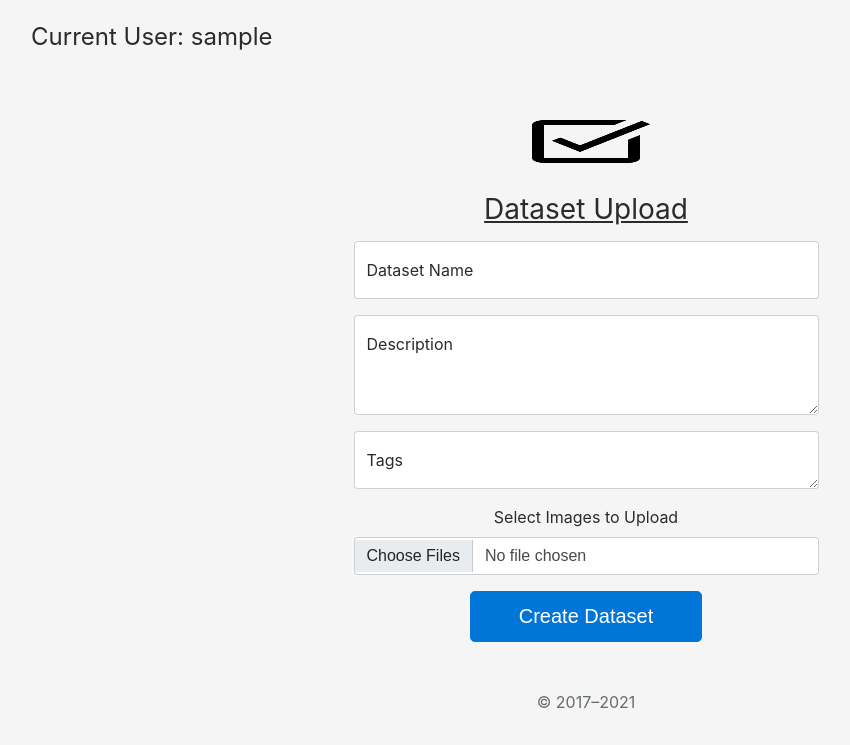
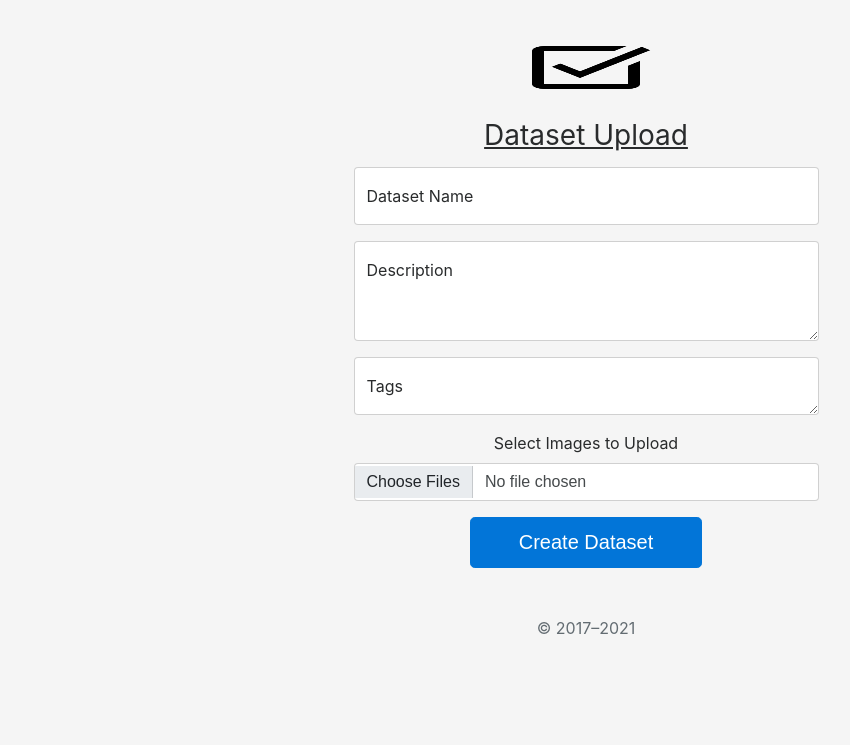
Before and after one commit to dbgilson/CrowdsourcingDatasetPlatform, a PHP site: page /CreateDataset.php in a window 1280 px wide. Shown: the part 113-858 px from the top of the page, without its empty margins (54-904 px from the left). After the commit the page ends 747 px from the top, so only its background shows below. Run offline with PHP 8.4, Linux system fonts and the light colour scheme; the visitor is signed in with stand-in values (Sample User, id 1); some libraries are stand-ins or nearby versions.

Commit message:
Got Rid of Extra Username Display

```diff
--- a/Crowdsourcing Dataset Frontend/Pages/CreateDataset.php
+++ b/Crowdsourcing Dataset Frontend/Pages/CreateDataset.php
@@ -64,9 +64,6 @@
                   </ul>
               </header>
           </div>
-          <?php
-            echo '<h1 align="left" class="h4 mt-1 mb-5 fw-normal">Current User: ' . $_SESSION['username'] . '</h1>';
-          ?>
           <form class="form-upload" method="post" action="CreateDataset.php" enctype="multipart/form-data">
           <?php include('../../config/errors.php'); ?>
               <img class="mb-4" src="../assets/checkbox.png" alt="" width="144" height="57">
```
